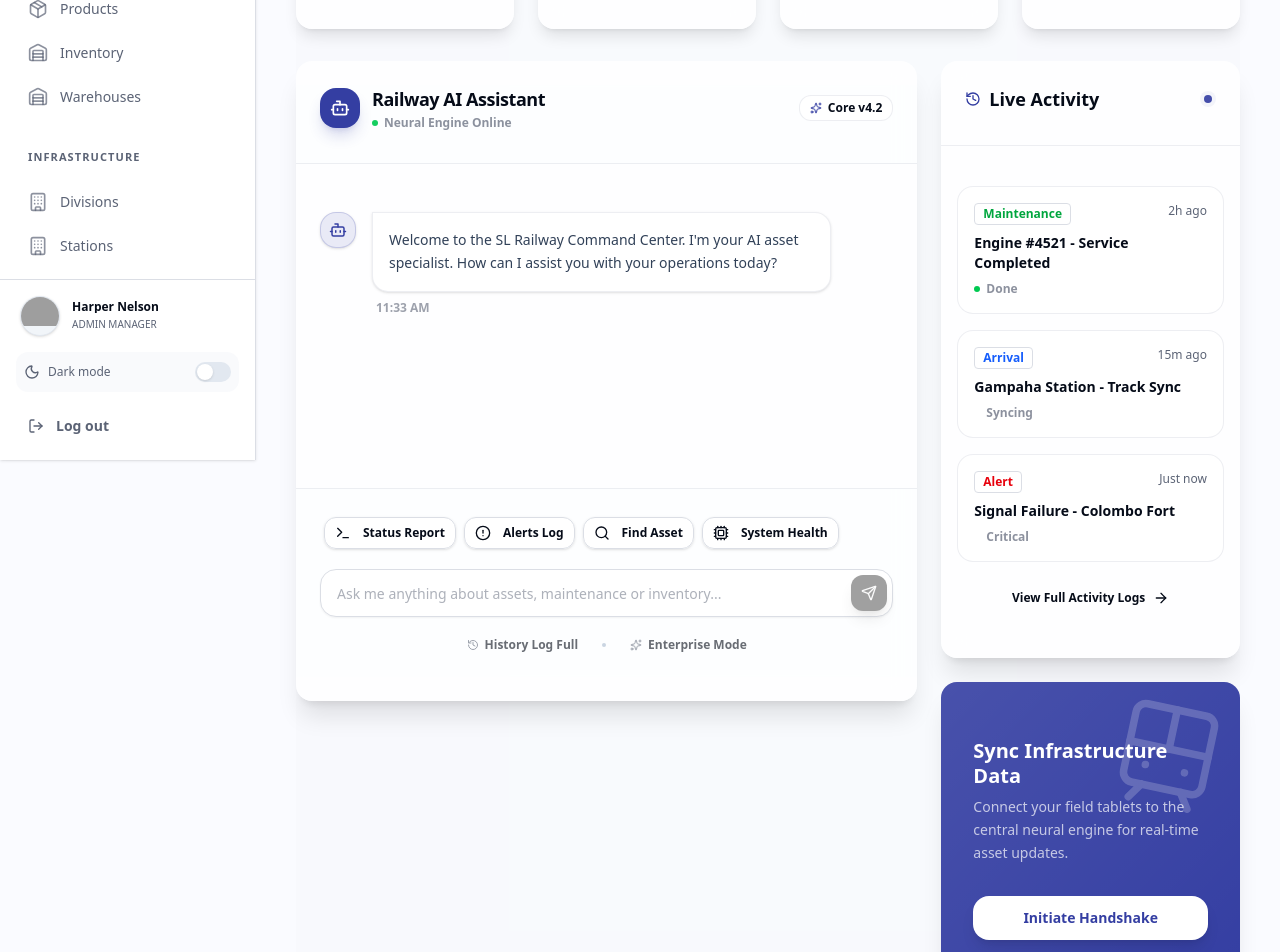
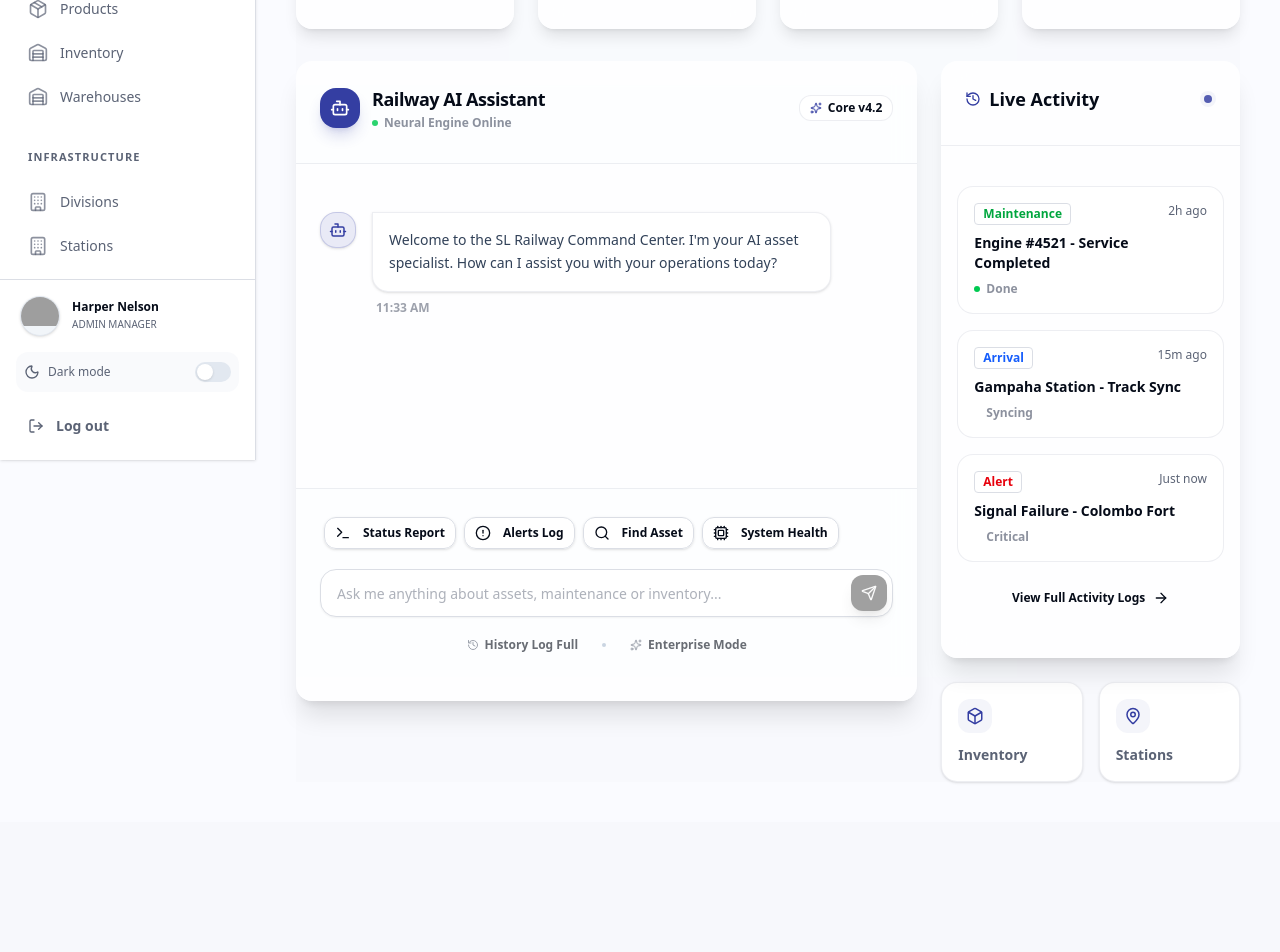
Before and after one commit to Sharjun-Hussain/railway-asset-system-frontend, a Next.js app: page / in a window 1280 px wide. Shown: the part 340-1292 px from the top of the page. After the commit the page ends 1162 px from the top, so only its background shows below. Built offline with nearby package versions, Linux system fonts and the light colour scheme; no server answers; grey boxes are pictures that could not be loaded.

Commit message:
feat: remove Infrastructure Quick Access card from dashboard page

```diff
--- a/src/app/(dashboard)/page.jsx
+++ b/src/app/(dashboard)/page.jsx
@@ -97,22 +97,7 @@ export default function DashboardPage() {
             </CardContent>
           </Card>
 
-          {/* Infrastructure Quick Access */}
-          <Card className="border-none shadow-xl rounded-2xl overflow-hidden bg-primary text-white relative">
-            <div className="absolute inset-0 bg-linear-to-br from-white/10 to-transparent" />
-            <div className="absolute top-0 right-0 p-8 opacity-20 rotate-12 scale-150">
-               <Train size={80} strokeWidth={1.5} />
-            </div>
-            <CardContent className="p-8 relative z-10">
-              <h3 className="text-xl font-bold leading-tight">Sync Infrastructure Data</h3>
-              <p className="mt-2 text-white/70 text-sm font-medium leading-relaxed">
-                Connect your field tablets to the central neural engine for real-time asset updates.
-              </p>
-              <Button className="mt-8 w-full bg-white text-primary hover:bg-slate-100 font-bold rounded-xl h-11 border-none shadow-lg">
-                Initiate Handshake
-              </Button>
-            </CardContent>
-          </Card>
+
 
           {/* Quick Links Group */}
           <div className="grid grid-cols-2 gap-4">
--- a/src/app/globals.css
+++ b/src/app/globals.css
@@ -135,3 +135,20 @@
 .animate-fade-in {
   animation: fade-in 0.6s ease-out forwards;
 }
+
+@utility scrollbar-tiny {
+  &::-webkit-scrollbar {
+    width: 4px;
+    height: 4px;
+  }
+  &::-webkit-scrollbar-track {
+    background: transparent;
+  }
+  &::-webkit-scrollbar-thumb {
+    background: var(--border);
+    border-radius: 10px;
+  }
+  &::-webkit-scrollbar-thumb:hover {
+    background: var(--muted-foreground);
+  }
+}
```
